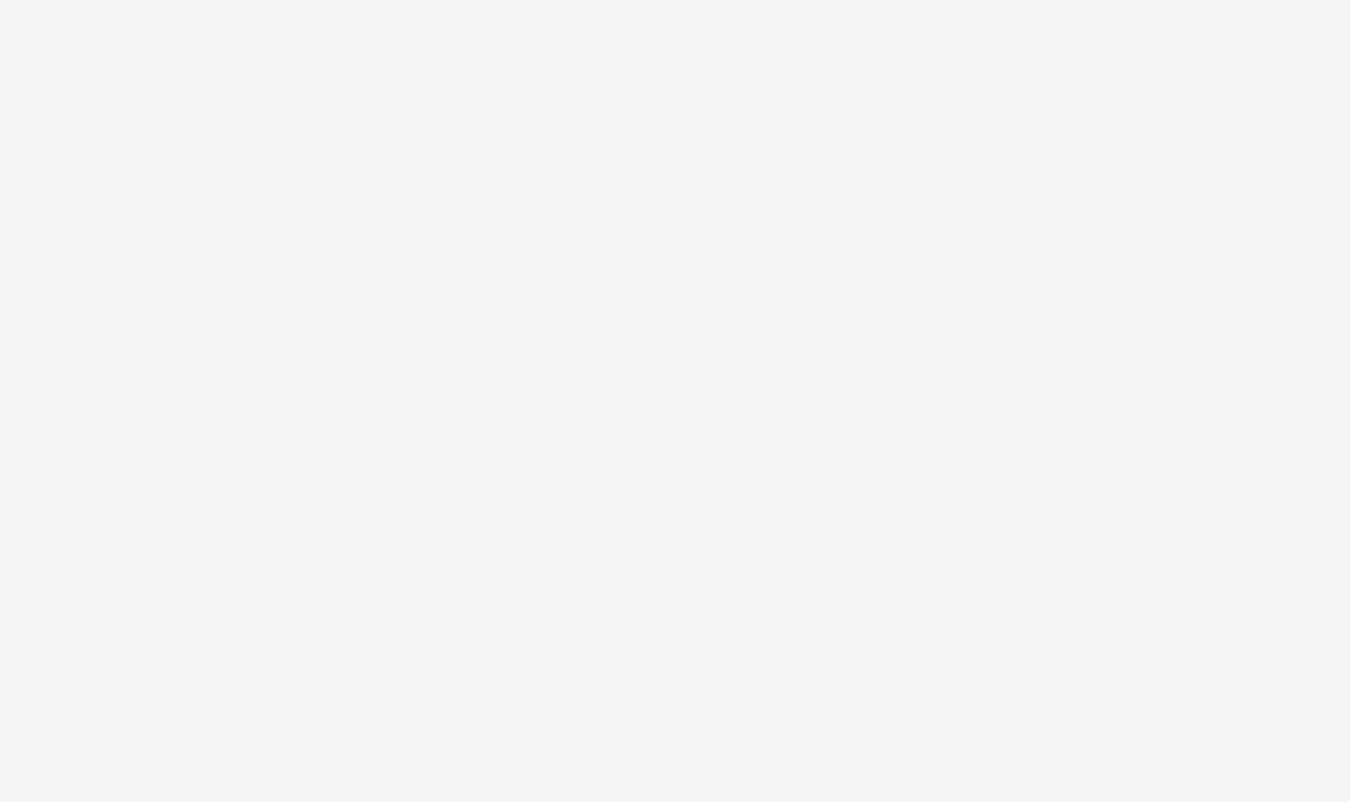
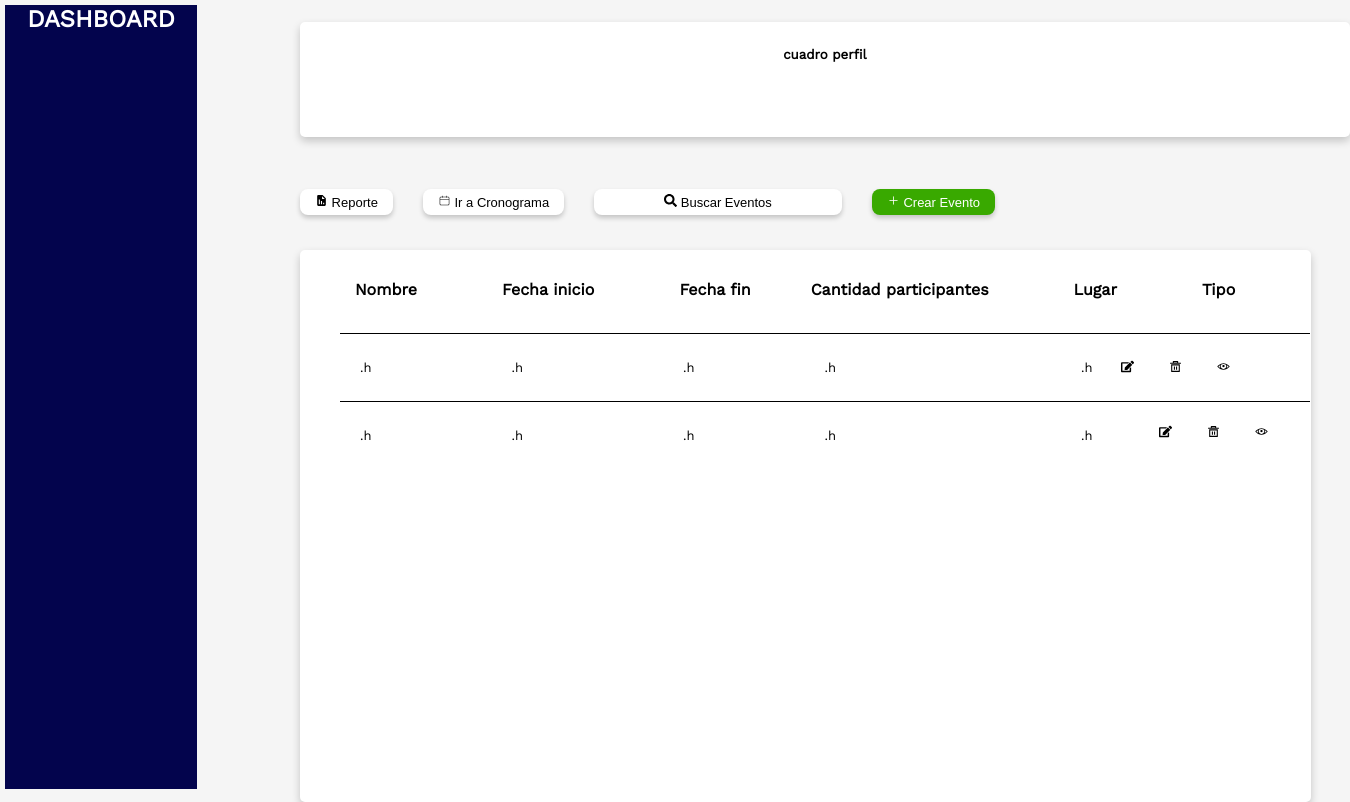
Before and after one commit to Ander-bel-00/FRONTEND-SENNOVA, a React (Vite) app in the folder frontend/: page /Listar-eventos in a window 1280 px wide. Before the commit this address had no page. Shown: the whole page, 1350 px wide, since content can reach past the window. Built offline with nearby package versions, Linux system fonts and the light colour scheme.

Commit message:
Segundo mukup hecho y receptivo a cualquier cambio o sugerencia

```diff
--- a/frontend/src/App.jsx
+++ b/frontend/src/App.jsx
@@ -1,5 +1,6 @@
 import {BrowserRouter, Routes, Route} from 'react-router-dom';
 import Visualizar_Actividad from './Componentes/visualizar_actividad/Visualizar_Actividad';
+import Listar_Eventos from './Componentes/listar_eventos/Listar_Eventos';
 
 
 function App () {
@@ -12,8 +13,15 @@ function App () {
             element={
               <Visualizar_Actividad />
             }
+          />
 
+          <Route
+            path='/Listar-eventos'
+            element={
+              <Listar_Eventos />
+            }
           />
+
         </Routes>
       </BrowserRouter>
     </>
--- /dev/null
+++ b/frontend/src/Componentes/listar_eventos/Listar_Eventos.jsx
@@ -0,0 +1,83 @@
+import { BiSolidReport } from "react-icons/bi";
+import { CiCalendar } from "react-icons/ci";
+import { FaSearch } from "react-icons/fa";
+import { IoAdd } from "react-icons/io5";
+import { FaEdit } from "react-icons/fa";
+import { RiDeleteBin5Line } from "react-icons/ri";
+import { LiaEye } from "react-icons/lia";
+import './css/Listar_Eventos.css';
+
+function Listar_Eventos() {
+  return (
+    <div>
+      {/* Dashboard */}
+      <h2 className="dashBoard"> DASHBOARD </h2>
+
+
+      {/* Cuadro donde irá hubicado el perfil */}
+      <h5 className='perfil'>cuadro perfil</h5>
+
+
+      {/* Botones principales */}
+      <div className="funcional">
+        <button className="funcional__1"> <BiSolidReport  /> Reporte</button>
+        <button className="funcional__2"> <CiCalendar     /> Ir a Cronograma</button>
+        <button className="funcional__3"> <FaSearch       /> Buscar Eventos</button>
+        <button className='funcional__4--green'> <IoAdd   /> Crear Evento</button>
+      </div>
+
+
+      {/* Botones secundarios */}
+      <div className='funcionales2'>
+        <button className="funcionales2__edit"> <FaEdit /> </button>
+        <button className="funcionales2__delete"> <RiDeleteBin5Line /> </button>
+        <button className="funcionales2__visualize"> <LiaEye /> </button>
+      </div>
+
+      <div className='funcionales3'>
+        <button className="funcionales3__edit"> <FaEdit /> </button>
+        <button className="funcionales3__delete"> <RiDeleteBin5Line /> </button>
+        <button className="funcionales3__visualize"> <LiaEye /> </button>
+      </div>
+
+
+      {/* Títulos de la informacion del contenido */}
+      <div className='mainPage'>
+        <h4 className= "mainPage__nombre">Nombre</h4>
+        <h4 className= "mainPage__fechaI">Fecha inicio</h4>
+        <h4 className= "mainPage__fechaF">Fecha fin</h4>
+        <h4 className= "mainPage__cantidad">Cantidad participantes</h4>
+        <h4 className= "mainPage__lugar">Lugar</h4>
+        <h4 className= "mainPage__tipo">Tipo</h4>
+      <div/>
+
+      <p className="row"></p>
+
+
+      {/* Contenido de la pagina web como tal */}
+      <div className="content">
+        <p className='content__box1'>.h </p>
+        <p className='content__box2'>.h </p>
+        <p className='content__box3'>.h </p>
+        <p className='content__box4'>.h </p>
+        <p className='content__box5'>.h </p>
+        <p className='content__box6'>.h </p>
+      </div>
+
+      <p className="row2"></p>
+
+      <div className="content2">
+        <p className='content2__box1'>.h </p>
+        <p className='content2__box2'>.h </p>
+        <p className='content2__box3'>.h </p>
+        <p className='content2__box4'>.h </p>
+        <p className='content2__box5'>.h </p>
+        <p className='content2__box6'>.h </p>
+      </div>
+
+    </div>
+  </div>
+  )
+}
+
+export default Listar_Eventos;
--- /dev/null
+++ b/frontend/src/Componentes/listar_eventos/css/Listar_Eventos.css
@@ -0,0 +1,180 @@
+/* :root{
+
+} */
+
+body {
+    margin: 0;
+    font-family: 'Work sans';
+    background-color: #f5f5f5;
+  }
+
+/* Barra lateral izquierda Dashboard */
+h2{ text-align: center; }
+
+.dashBoard{
+    position: absolute;
+    top: 0%;
+    left: 0%;
+    margin: 5px ;
+    width: 15%;
+    height: 98%;
+    color: white;
+    background-color: #03044d;
+
+}
+
+/* header del perfil */
+.perfil{
+    position: relative;
+    left: 300px;
+    height: 90px;
+    width: 82%;
+    text-align: center;
+    padding-top: 25px ;
+    background-color: white;
+    border-radius: 5px;
+    box-shadow: 0 4px 8px 0 rgba(0, 0, 0, 0.2);
+
+}
+
+/* Botones principales*/
+.funcional__1,
+.funcional__2,
+.funcional__4--green {
+    position: relative;
+    top: 30px;
+    left: 300px;
+    padding: 5px 15px ;
+    margin: 0px 30px 0px 0px;
+    border: none;
+    border-radius: 8px;
+    background-color: white;
+    font-size: small;
+    cursor: pointer;
+    box-shadow: 0 3px 5px 0 rgba(0, 0, 0, 0.2);
+}
+
+.funcional__3{
+    padding: 5px 80px;
+    position: relative;
+    top: 30px;
+    left: 300px;
+    padding: 5px 70px ;
+    margin: 0px 30px 0px 0px;
+    border: none;
+    border-radius: 8px;
+    background-color: white;
+    font-size: small;
+    cursor: pointer;
+    box-shadow: 0 3px 5px 0 rgba(0, 0, 0, 0.2);
+}
+
+button:hover{
+    background-color: rgb(126, 129, 145);}
+
+.funcional__4--green{
+    color: white;
+    background-color: #39a900;}
+
+.funcional__4--green:hover{
+    color: black;
+    background-color: #2e8105}
+
+
+/* Botones secundarios */
+.funcionales3__delete,
+.funcionales3__edit,
+.funcionales3__visualize{
+    position: relative;
+    top: 235px;
+    left: 77.7%;
+    float: left;
+    padding: 5px 15px ;
+    margin-left: 5px;
+    border: none;
+    border-radius: 8px;
+    background-color: white;
+    font-size: small;
+    cursor: pointer;
+    z-index: 1;
+}
+
+
+
+/* Títulos de la informacion del contenido*/
+.mainPage{
+    position: absolute;
+    top: 250px;
+    left: 300px;
+    height: 69%;
+    width: 79%;
+    background-color: white;
+    border-radius: 5px;
+    box-shadow: 0 4px 8px 0 rgba(0, 0, 0, 0.2);
+}
+
+.mainPage__nombre   { margin-right: 25px; margin-top: 30px; }
+.mainPage__fechaI   { margin-right: 25px; margin-top: 30px; }
+.mainPage__fechaF   {  margin-top: 30px; }
+.mainPage__cantidad { margin-right: 25px; margin-top: 30px; }
+.mainPage__lugar    { margin-right: 25px; margin-top: 30px; }
+.mainPage__tipo     { margin-right: 25px; margin-top: 30px; }
+
+.row{
+    position:relative;
+    left: 40px;
+    width: 90%;
+    border-bottom: 1px solid black;
+}
+
+h4{
+    float: left;
+}
+
+
+/* Contenido de la pagina web como tal */
+
+.content{ float: left; }
+.content__box1{ margin-left: 30px; margin-right: 80px ;}
+.content__box2{ margin-right: 100px;}
+.content__box3{ margin-right: 70px;}
+.content__box4{ margin-right: 185px;}
+.content__box5{ margin-right: 60px;}
+
+.content2{ float: left; }
+.content2__box1{ margin-left: 30px; margin-right: 80px ;}
+.content2__box2{ margin-right: 100px;}
+.content2__box3{ margin-right: 70px;}
+.content2__box4{ margin-right: 185px;}
+.content2__box5{ margin-right: 60px;}
+
+.row2{
+    position:relative;
+    left: 40px;
+    width: 90%;
+    border-bottom: 1px solid black;
+}
+
+p{
+    float: left;
+    font-size: small;
+    padding: 0px 30px;
+}
+
+
+.funcionales2__delete,
+.funcionales2__edit,
+.funcionales2__visualize{
+    position: relative;
+    top: 170px;
+    left: 86%;
+    float: left;
+    padding: 5px 15px ;
+    margin-left: 5px;
+    border: none;
+    border-radius: 8px;
+    background-color: white;
+    font-size: small;
+    cursor: pointer;
+    z-index: 1;
+}
--- a/frontend/src/Componentes/visualizar_actividad/Visualizar_Actividad.jsx
+++ b/frontend/src/Componentes/visualizar_actividad/Visualizar_Actividad.jsx
@@ -25,6 +25,12 @@ function Visualizar_Actividad() {
         <button className='funcionales__4--green'> <IoAdd   /> Crear Actividades</button>
       </div>
 
+      {/* Botones secundarios */}
+      <div className='funcionales2'>
+        <button className="funcionales2__edit"> <FaEdit /> </button>
+        <button className="funcionales2__delete"> <RiDeleteBin5Line /> </button>
+      </div>
+
       {/* Títulos de la informacion del contenido */}
       <div className='mainPage'>
         <h4 className='mainPage__nombre'      >Nombre Actividad</h4>
@@ -35,22 +41,19 @@ function Visualizar_Actividad() {
         <h4 className='mainPage__responsable' >Responsable de la Actividad</h4>
       <div/>
 
-      <p className="row"></p>
+      <p className="rows"></p>
 
       {/* Contenido de la pagina web como tal */}
-      <div className="content">
-        <p className='content__diseño'      >Diseño</p>
-        <p className='content__tarea'       >Color</p>
-        <p className='content__resultado'   >9 de febrero de 2024</p>
-        <p className='content__aprobado'    >Aprobado</p>
-        <p className='content__pagina'      >Página web</p>
-        <p className='content__karol andrea'>Karol Andrea Montoya Rendón </p>
+      <div className="contents">
+        <p className='contents__box1'>.h</p>
+        <p className='contents__box2'>.h</p>
+        <p className='contents__box3'>.h</p>
+        <p className='contents__box4'>.h</p>
+        <p className='contents__box5'>.h</p>
+        <p className='contents__box6'>.h</p>
       </div>
 
-      <div className='funcionales2'>
-        <button className="funcionales2__edit"> <FaEdit /> </button>
-        <button className="funcionales2__delete"> <RiDeleteBin5Line /> </button>
-      </div>
+
 
     </div>
   </div>
--- a/frontend/src/Componentes/visualizar_actividad/css/Visualizar_Actividad.css
+++ b/frontend/src/Componentes/visualizar_actividad/css/Visualizar_Actividad.css
@@ -37,7 +37,7 @@ h2{ text-align: center; }
 
 }
 
-/* Botones principales*/
+/* Botones principales */
 .funcionales__1,
 .funcionales__2,
 .funcionales__3,
@@ -45,7 +45,7 @@ h2{ text-align: center; }
     position: relative;
     top: 30px;
     left: 300px;
-    padding: 5px 15px ;
+    padding: 5px 15px;
     margin: 0px 30px 0px 0px;
     border: none;
     border-radius: 8px;
@@ -67,45 +67,7 @@ button:hover{
     background-color: #2e8105}
 
 
-
-/* Títulos de la informacion del contenido*/
-.mainPage{
-    position: absolute;
-    top: 250px;
-    left: 300px;
-    height: 69%;
-    width: 79%;
-    background-color: white;
-    border-radius: 5px;
-    box-shadow: 0 4px 8px 0 rgba(0, 0, 0, 0.2);
-}
-
-.row{
-    position:relative;
-    left: 20px;
-    width: 90%;
-    border-bottom: 1px solid black;
-}
-
-h4{
-    float: left;
-    margin-left:  30px;
-    padding: 0px  30px;
-}
-
-
-/* Contenido de la pagina web como tal */
-.content{ float: left; }
-
-
-p{
-    float: left;
-    font-size: small;
-    margin-left: 30px;
-    padding: 0px 30px;
-}
-
-
+/* Botones secundarios */
 .funcionales2__delete,
 .funcionales2__edit{
     position: relative;
@@ -120,3 +82,51 @@ p{
     cursor: pointer;
 
 }
+
+
+
+/* Títulos de la informacion del contenido*/
+.mainPage{
+    position: absolute;
+    top: 250px;
+    left: 300px;
+    height: 69%;
+    width: 79%;
+    background-color: white;
+    border-radius: 5px;
+    box-shadow: 0 4px 8px 0 rgba(0, 0, 0, 0.2);
+}
+
+.mainPage__nombre       { margin-left: 25px; margin-top: 30px;     }
+.mainPage__tarea        { margin-right: 25px; margin-top: 30px; }
+.mainPage__fecha        { margin-top: 30px; }
+.mainPage__resultado    { margin-right: 25px; margin-top: 30px; }
+.mainPage__producto     { margin-right: 25px; margin-top: 30px; }
+.mainPage__responsable  { margin-right: 25px; margin-top: 30px; }
+
+
+.rows{
+    position:relative;
+    left: 40px;
+    width: 90%;
+    border-bottom: 1px solid black;
+}
+
+h4{
+    float: left;
+    padding: 0px  30px;
+}
+
+
+/* Contenido de la pagina web como tal */
+.contents{ float: left; }
+.contents__box1{ margin-left: 25px; margin-right: 150px ;}
+.contents__box2{ margin-right: 60px;}
+.contents__box3{ margin-right: 40px;}
+.contents__box4{ margin-right: 95px;}
+.contents__box5{ margin-right: 75px;}
+
+p{
+    font-size: small;
+    padding: 0px 30px;
+}
```
